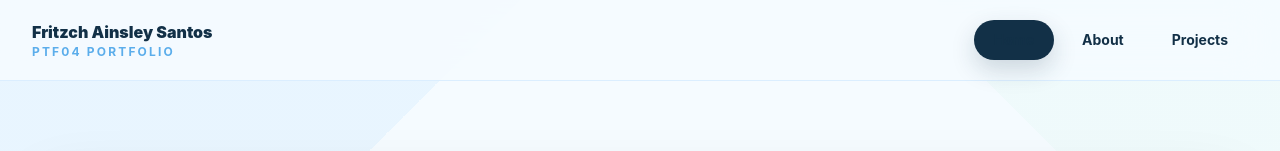
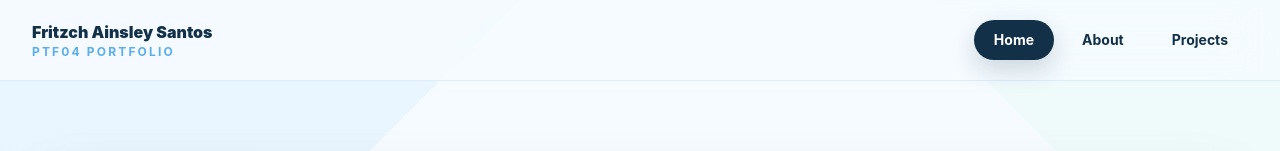
Before and after one commit to Frilit/ptf04-digital-portfolio, a Next.js app: page / in a window 1280 px wide. Shown: the top 151 px of the page. Built offline with nearby package versions, Linux system fonts and the light colour scheme.

Commit message:
Fix navigation contrast and hide about footer

```diff
--- a/src/components/Footer.tsx
+++ b/src/components/Footer.tsx
@@ -1,4 +1,14 @@
+"use client";
+
+import { usePathname } from "next/navigation";
+
 export function Footer() {
+  const pathname = usePathname();
+
+  if (pathname === "/about") {
+    return null;
+  }
+
   return (
     <footer className="border-t border-[#D5ECFF] bg-white/80">
       <div className="mx-auto flex w-full max-w-7xl flex-col gap-3 px-6 py-8 text-sm text-[#31536B] md:flex-row md:items-center md:justify-between md:px-8">
--- a/src/components/Header.tsx
+++ b/src/components/Header.tsx
@@ -31,8 +31,8 @@ export function Header() {
                 href={item.href}
                 className={`focus-ring rounded-full px-5 py-2.5 text-sm font-bold transition ${
                   isActive
-                    ? "bg-[#123047] text-white shadow-[0_10px_25px_rgba(18,48,71,0.18)]"
-                    : "text-[#123047] hover:bg-white hover:text-[#267FC0]"
+                    ? "bg-[#123047] !text-white shadow-[0_10px_25px_rgba(18,48,71,0.18)]"
+                    : "text-[#123047] hover:bg-[#123047] hover:!text-white hover:shadow-[0_10px_25px_rgba(18,48,71,0.18)]"
                 }`}
               >
                 {item.label}
@@ -71,7 +71,9 @@ export function Header() {
                   href={item.href}
                   onClick={() => setIsOpen(false)}
                   className={`focus-ring rounded-2xl px-4 py-3 text-sm font-bold transition ${
-                    isActive ? "bg-[#E5F5FF] text-[#123047]" : "text-[#31536B] hover:bg-[#F5FBFF]"
+                    isActive
+                      ? "bg-[#123047] !text-white"
+                      : "text-[#31536B] hover:bg-[#123047] hover:!text-white"
                   }`}
                 >
                   {item.label}
```
